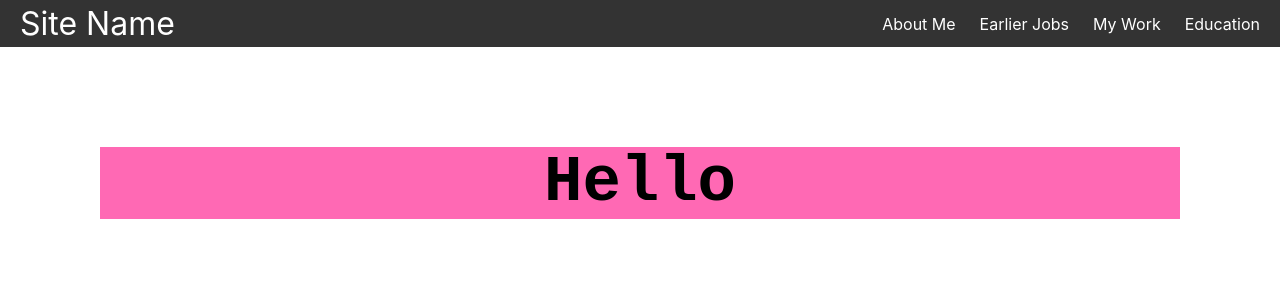
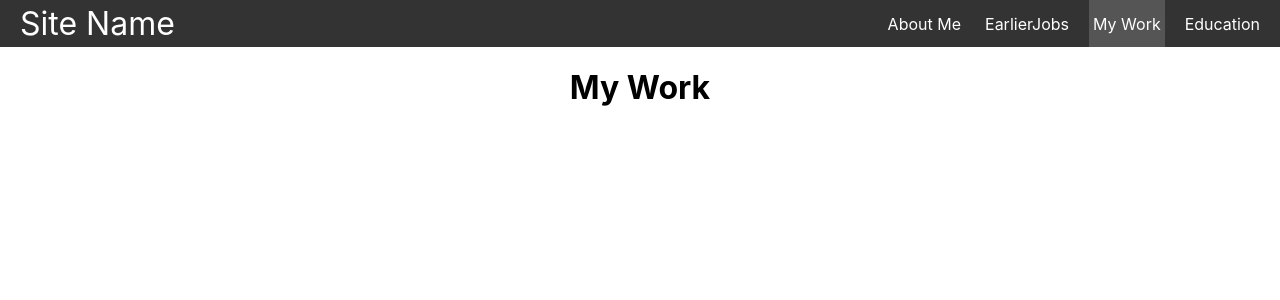
Before and after one commit to ma1ken/nettside, a React (Create React App) app: page /Mywork in a window 1280 px wide. Shown: the top 300 px of the page. Built offline with nearby package versions, Linux system fonts and the light colour scheme.

Commit message:
I have added a few edits to my code in navbar and used react router dom to link and route the different pages to each other

```diff
--- a/package.json
+++ b/package.json
@@ -9,6 +9,7 @@
     "@testing-library/user-event": "^13.5.0",
     "react": "^19.0.0",
     "react-dom": "^19.0.0",
+    "react-router-dom": "^7.5.3",
     "react-scripts": "5.0.1",
     "web-vitals": "^2.1.4"
   },
--- a/src/App.js
+++ b/src/App.js
@@ -1,29 +1,28 @@
-
 import "./App.css";
 import Header from "./components/Header/Header";
 import Navbar from "./components/Navbar/Navbar";
-
+import EarlierJobs from "./Pages/EarlierJobs";
+import Education from "./Pages/Education";
+import AboutMe from "./Pages/AboutMe";
+import MyWork from "./Pages/MyWork";
+import { Route, Routes } from "react-router-dom";
 
 function App() {
     return (
-        <div className="App">
+        <>
             <Navbar />
-            <Header />
-            {/* <header className="App-header">
-                <img src={logo} className="App-logo" alt="logo" />
-                <p>
-                    Edit <code>src/App.js</code> and save to reload.
-                </p>
-                <a
-                    className="App-link"
-                    href="https://reactjs.org"
-                    target="_blank"
-                    rel="noopener noreferrer"
-                >
-                    Learn React
-                </a>
-            </header> */}
-        </div>
+            {/* <Header /> */}
+            <div className="container">
+                <Routes>
+                    {/* <Route path="/Home" element={<Home />} /> */}
+                    <Route path="/AboutMe" element={<AboutMe />} />
+                    <Route path="/EarlierJobs" element={<EarlierJobs />} />
+                    <Route path="/Education" element={<Education />} />
+                    <Route path="/Mywork" element={<MyWork />} />
+
+                </Routes>
+            </div>
+        </>
     );
 }
 
--- a/src/Pages/AboutMe.jsx
+++ b/src/Pages/AboutMe.jsx
@@ -0,0 +1,3 @@
+export default function AboutMe() {
+    return <h1>About Me</h1>;
+}
--- a/src/Pages/EarlierJobs.jsx
+++ b/src/Pages/EarlierJobs.jsx
@@ -0,0 +1,3 @@
+export default function EarlierJobs() {
+    return <h1>Earlier Jobs</h1>;
+}
--- a/src/Pages/Education.jsx
+++ b/src/Pages/Education.jsx
@@ -0,0 +1,3 @@
+export default function Education() {
+    return <h1>Education</h1>;
+}
--- a/src/Pages/MyWork.jsx
+++ b/src/Pages/MyWork.jsx
@@ -0,0 +1,3 @@
+export default function MyWork() {
+    return <h1>My Work</h1>;
+}
--- a/src/components/Navbar/Navbar.css
+++ b/src/components/Navbar/Navbar.css
@@ -4,6 +4,14 @@
 
 body {
     margin: 0;
+}
+
+/* Sjekk om denne er nødvendig senere, da vi kanskje ikke behøver container css pga headercss. */
+.container {
+    margin: 1rem;
+    text-align: center;
+    align-items: center;
+
 }
 
 .nav {
--- a/src/components/Navbar/Navbar.jsx
+++ b/src/components/Navbar/Navbar.jsx
@@ -1,25 +1,32 @@
+import { Children } from "react";
 import "./Navbar.css";
+import { Link, useMatch, useResolvedPath } from "react-router-dom";
 
 export default function Navbar() {
     return (
         <nav className="nav">
-            <a href="/Site Name" className="site-title">
+            <Link to="/Site Name" className="site-title">
                 Site Name
-            </a>
+            </Link>
             <ul>
-                <li>
-                    <a href="/aboutMe">About Me</a>
-                </li>
-                <li>
-                    <a href="/earlierJobs">Earlier Jobs</a>
-                </li>
-                <li>
-                    <a href="/myWork">My Work</a>
-                </li>
-                <li>
-                    <a href="/education">Education</a>
-                </li>
+                {/* <CustomLink to="/">Home</CustomLink> */}
+                <CustomLink to="/AboutMe">About Me</CustomLink>
+                <CustomLink to="/EarlierJobs">EarlierJobs</CustomLink>
+                <CustomLink to="/MyWork">My Work </CustomLink>
+                <CustomLink to="/Education">Education</CustomLink>
             </ul>
         </nav>
     );
 }
+
+function CustomLink({ to, children, ...props }) {
+    const resolvedPath = useResolvedPath(to);
+    const isActive = useMatch({ path: resolvedPath.pathname });
+    return (
+        <li className={isActive ? "active" : ""}>
+            <Link to={to} {...props}>
+                {children}
+            </Link>
+        </li>
+    );
+}
--- a/src/index.js
+++ b/src/index.js
@@ -3,11 +3,14 @@ import ReactDOM from 'react-dom/client';
 import './index.css';
 import App from './App';
 import reportWebVitals from './reportWebVitals';
+import { BrowserRouter } from 'react-router-dom';
 
 const root = ReactDOM.createRoot(document.getElementById('root'));
 root.render(
   <React.StrictMode>
-    <App />
+    <BrowserRouter>
+      <App />
+    </BrowserRouter>
   </React.StrictMode>
 );
 
```
Also changed, not shown: 1 other file (tests, documents, lock files or other folders).
